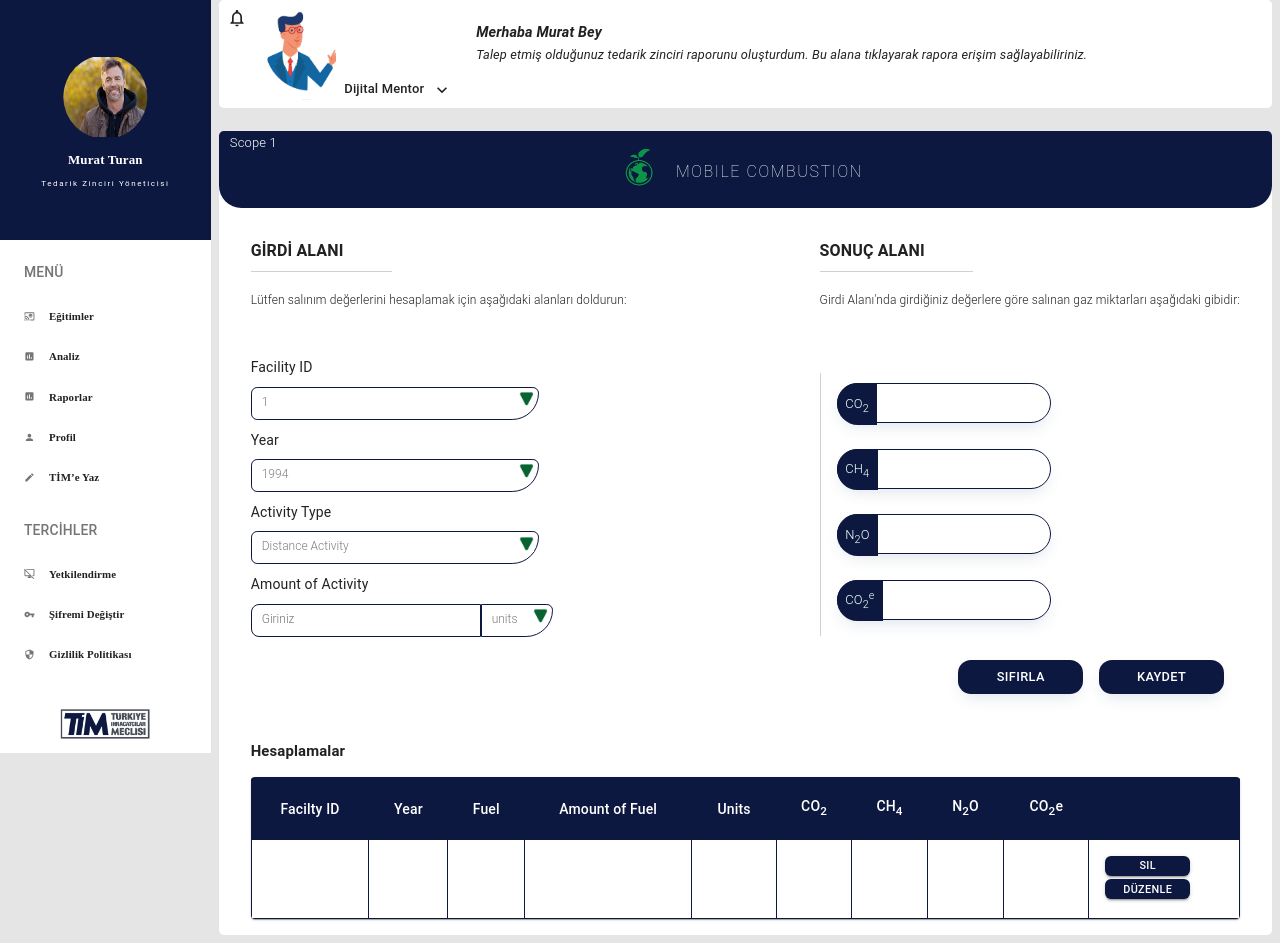
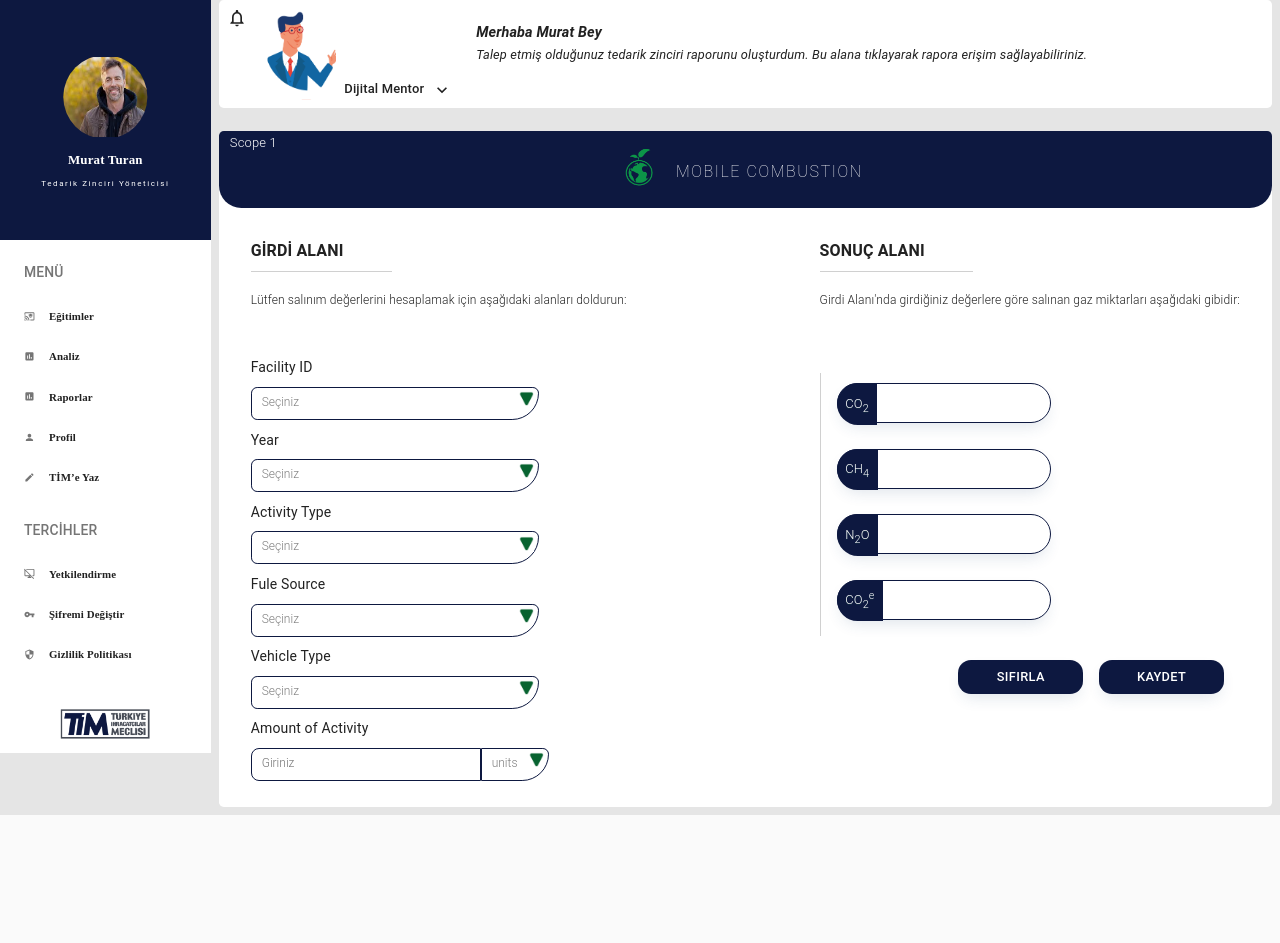
Before and after one commit to Marall-Y/Oscillation-Calculator, a React (Create React App) app: page / in a window 1280 px wide. After the commit the page ends 815 px from the top, so only its background shows below. Built offline with nearby package versions, Linux system fonts and the light colour scheme.

Commit message:
api finish

```diff
--- a/src/components/Content/Content.js
+++ b/src/components/Content/Content.js
@@ -1,4 +1,4 @@
-import React from "react";
+import React, { useState, useEffect } from "react";
 import Apple from "../../images/apple.png";
 import SelectBox from "../common/SelectBox/SelectBox";
 import ResultBox from "../common/ResultBox/ResultBox";
@@ -8,14 +8,138 @@ import Button from "@material-ui/core/Button";
 import useStyles from "./Style";
 
 const Content = () => {
-  const facilityIDs = [1, 2, 3, 4];
-  const years = [1994, 1998, 2002, 2009, 2016, 2022];
-  const activityTypes = [
+  const [facilityIDs, setFacilityIds] = useState([1, 2, 3, 4]);
+  const [years, setYears] = useState([1994, 1998, 2002, 2009, 2016, 2022]);
+  const [activityTypes, setActivityTypes] = useState([
     { id: 4, type: "Distance Activity" },
     { id: 5, type: "Fuel Use" },
-  ];
+  ]);
+  const [selectedActivityType, setSelectedActivityType] = useState("");
+  const [fuelTypes, setFuelTypes] = useState([]);
+  const [fuelSource, setFuelSource] = useState([]);
+  const [vehicleType, setVehicleType] = useState([]);
+  const [unitBox, setUnitBox] = useState([]);
+  const [units, setUnits] = useState([]);
+  const [selectedUnit, setSelectedUnit] = useState("");
+  const [dataTypeId, setDataTypeId] = useState("");
+  const [amount, setAmount] = useState("");
+  const [selectedId, setSelectedId] = useState("");
+  const [selectedYear, setSelectedYear] = useState("");
+  const [selectedFuel, setSelectedFuel] = useState("");
+  const [selectedVehicle, setSelectedVehicle] = useState("");
+  const [finalResponse, setFinalResponse] = useState([]);
+  const [preSubmmitedData, setPreSubmittedData] = useState({});
+  const [submittedData, setSubmittedData] = useState([]);
 
   const classes = useStyles();
+
+  useEffect(() => {
+    if (dataTypeId !== "") {
+      fetch(
+        ` http://3.86.79.133/dijital-mentorluk-backend/public/api/fuel-type?data_type_id=${dataTypeId} `
+      ).then((response) => {
+        response.json().then((data) => {
+          setFuelTypes(data.data);
+        });
+      });
+    }
+    if (dataTypeId === 4) {
+      setSelectedActivityType("distanceActivity ");
+    } else if (dataTypeId === 5) {
+      setSelectedActivityType("fuelUse");
+    }
+  }, [dataTypeId]);
+
+  useEffect(() => {
+    if (fuelTypes.length !== 0) {
+      fuelTypes.map((item) => fuelSource.push(item.name));
+      setFuelSource([...new Set(fuelSource)]);
+    }
+    if (fuelTypes.length !== 0) {
+      fuelTypes.map((item) => vehicleType.push(item.vehicle_type));
+      setVehicleType(vehicleType);
+    }
+  }, [fuelTypes]);
+
+  useEffect(() => {
+    if (dataTypeId !== "") {
+      fetch(
+        ` http://3.86.79.133/dijital-mentorluk-backend/public/api/unit?data_type_id=${dataTypeId} `
+      )
+        .then((response) => {
+          response.json().then((data) => {
+            setUnitBox(data.data);
+          });
+        })
+        .catch((error) => console.log(error));
+    }
+  }, [dataTypeId]);
+
+  useEffect(() => {
+    if (unitBox.length > 0) {
+      unitBox.map((item) => units.push(item.name));
+    }
+  }, [unitBox]);
+
+  const submitHandler = (e) => {
+    fetch(
+      ` http://3.86.79.133/dijital-mentorluk-backend/public/api/greenhouse-gas/mobile-combustion?activity_type=${selectedActivityType}&fuel_name=${selectedFuel}&amount=${amount}&unit=${selectedUnit}&vehicle_type=${selectedVehicle} `
+    )
+      .then((response) => {
+        response.json().then((data) => {
+          setFinalResponse(data.data);
+        });
+      })
+      .catch((error) => console.log(error));
+  };
+
+  useEffect(() => {
+    if (finalResponse.length !== 0) {
+      setPreSubmittedData({
+        ID: selectedId,
+        Year: selectedYear,
+        Fuel: selectedFuel,
+        Amount: amount,
+        unit: selectedUnit,
+        CO2: finalResponse.CO2,
+        CH4: finalResponse.CH4,
+        N2O: finalResponse.N2O,
+        CO2e: finalResponse.CO2e,
+      });
+    }
+  }, [finalResponse]);
+
+  useEffect(() => {
+    if (Object.keys(preSubmmitedData).length !== 0) {
+      submittedData.push(preSubmmitedData);
+    }
+  }, [preSubmmitedData]);
+
+  const ResetHandler = () => {
+    setSelectedId("");
+    setFacilityIds([]);
+    setSelectedYear("");
+    setYears([]);
+    setSelectedActivityType("");
+    setActivityTypes([]);
+    setSelectedFuel("");
+    setSelectedVehicle("");
+    setSelectedUnit("");
+    setFuelTypes([]);
+    setFuelSource([]);
+    setVehicleType([]);
+    setUnitBox([]);
+    setUnits([]);
+    setDataTypeId("");
+    setAmount("");
+    document.getElementById("styledSelect3").value = "";
+    setFinalResponse([]);
+  };
+
+  console.log("presubmit", preSubmmitedData);
+  console.log("submitted", submittedData);
+  console.log("finalresponse", finalResponse);
+  console.log("length", submittedData.length);
 
   return (
     <div className={classes.content}>
@@ -35,12 +159,33 @@ const Content = () => {
               doldurun:
             </p>
             <div className={classes.calculator__selectBoxes}>
-              <SelectBox label="Facility ID" data={facilityIDs} />
-              <SelectBox label="Year" data={years} />
-              <SelectBox label="Activity Type" data={activityTypes} />
-              {/* <SelectBox label="Fule Source" /> */}
-              {/* <SelectBox label="Vehicle Type" /> */}
-              <TextBox label="Amount of Activity" />
+              <SelectBox
+                label="Facility ID"
+                data={facilityIDs}
+                setValue={setSelectedId}
+              />
+              <SelectBox label="Year" data={years} setValue={setSelectedYear} />
+              <SelectBox
+                label="Activity Type"
+                data={activityTypes}
+                setDataTypeId={setDataTypeId}
+              />
+              <SelectBox
+                label="Fule Source"
+                data={fuelSource}
+                setValue={setSelectedFuel}
+              />
+              <SelectBox
+                label="Vehicle Type"
+                data={vehicleType}
+                setValue={setSelectedVehicle}
+              />
+              <TextBox
+                label="Amount of Activity"
+                units={units}
+                setAmount={setAmount}
+                setSelectedUnit={setSelectedUnit}
+              />
             </div>
           </div>
           <div className={classes.calculator__results}>
@@ -50,16 +195,27 @@ const Content = () => {
               aşağıdaki gibidir:
             </p>
             <div className={classes.calculator__resultBoxes}>
-              <ResultBox label="CO" sub="2" />
-              <ResultBox label="CH" sub="4" />
-              <ResultBox label="N" sub="2" second_label="O" />
-              <ResultBox label="CO" sub="2" third_label="e" />
+              <ResultBox label="CO" sub="2" finalData={finalResponse.CO2} />
+              <ResultBox label="CH" sub="4" finalData={finalResponse.CH4} />
+              <ResultBox
+                label="N"
+                sub="2"
+                second_label="O"
+                finalData={finalResponse.N2O}
+              />
+              <ResultBox
+                label="CO"
+                sub="2"
+                third_label="e"
+                finalData={finalResponse.CO2e}
+              />
             </div>
             <div className={classes.calculator__buttons}>
               <Button
                 variant="contained"
                 color="primary"
                 className={classes.calculator__button}
+                onClick={ResetHandler}
               >
                 Sıfırla
               </Button>
@@ -67,18 +223,21 @@ const Content = () => {
                 variant="contained"
                 color="primary"
                 className={classes.calculator__button}
+                onClick={submitHandler}
               >
                 Kaydet
               </Button>
             </div>
           </div>
         </div>
-        <div className={classes.content_results}>
-          <h3 className={classes.content__heading3}>Hesaplamalar</h3>
-          <div>
-            <TableBox />
+        {submittedData.length > 0 && (
+          <div className={classes.content_results}>
+            <h3 className={classes.content__heading3}>Hesaplamalar</h3>
+            <div>
+              <TableBox submittedData={submittedData} />
+            </div>
           </div>
-        </div>
+        )}
       </div>
     </div>
   );
--- a/src/components/common/SelectBox/SelectBox.js
+++ b/src/components/common/SelectBox/SelectBox.js
@@ -2,53 +2,35 @@ import useStyles from "./Style";
 import ChevronBottom from "../../../images/chevron.png";
 import React, { useState, useEffect } from "react";
 
-const SelectBox = ({ label, data }) => {
-  const [dataTypeId, setDataTypeId] = useState("");
-  const [fuelTypes, setFuelTypes] = useState([]);
-  const [fuelSource, setFuelSource] = useState([]);
+const SelectBox = ({ label, data, setDataTypeId, setValue }) => {
   const classes = useStyles();
+  const [hi, setHi] = useState("");
 
   const typeIdHandler = (event) => {
     if (event.target.value === "Distance Activity") {
       setDataTypeId(4);
+    } else if (event.target.value === "Fuel Use") {
+      setDataTypeId(5);
     } else {
-      setDataTypeId(5);
+      setValue(event.target.value);
     }
   };
-
-  useEffect(() => {
-    if (dataTypeId !== "") {
-      fetch(
-        ` http://3.86.79.133/dijital-mentorluk-backend/public/api/fuel-type?data_type_id=${dataTypeId} `
-      ).then((response) => {
-        response.json().then((data) => {
-          setFuelTypes(data.data);
-        });
-      });
-    }
-  }, [dataTypeId]);
-
-  useEffect(() => {
-    if (fuelTypes.length !== 0) {
-      fuelTypes.map((item) => fuelSource.push(item.name));
-      setFuelSource([...new Set(fuelSource)]);
-    }
-  }, [fuelTypes]);
-
-  console.log("fuelSourc", fuelSource);
 
   return (
     <div>
       <label htmlFor="styledSelect1">
         {label}
         <div className={classes.custom_select}>
-          {data[0].type !== "" ? (
+          {data[0]?.type !== "" ? (
             <select
               id="styledSelect1"
               name="options"
               className={classes.select_options}
               onChange={typeIdHandler}
             >
+              <option value="" className={classes.select_option}>
+                Seçiniz
+              </option>
               {data.map((item, index) => {
                 return (
                   <option className={classes.select_option} key={index}>
--- a/src/components/common/Table/Table.js
+++ b/src/components/common/Table/Table.js
@@ -9,8 +9,10 @@ import Paper from "@material-ui/core/Paper";
 import useStyles from "./Style";
 import { Button } from "@material-ui/core";
 
-const TableBox = () => {
+const TableBox = ({ submittedData }) => {
   const classes = useStyles();
+
+  console.log("submitted2", submittedData);
 
   return (
     <div>
@@ -40,16 +42,20 @@ const TableBox = () => {
             </TableRow>
           </TableHead>
           <TableBody>
-            <TableRow>
-              <TableCell component="th" scope="row"></TableCell>
-              <TableCell align="center"></TableCell>
-              <TableCell align="center"></TableCell>
-              <TableCell align="center"></TableCell>
-              <TableCell align="center"></TableCell>
-              <TableCell align="center"></TableCell>
-              <TableCell align="center"></TableCell>
-              <TableCell align="center"></TableCell>
-              <TableCell align="center"></TableCell>
+            {submittedData.map((item) => {
+              return (
+                <TableRow key={item.ID}>
+                  <TableCell component="th" scope="row">
+                    {item.ID}
+                  </TableCell>
+                  <TableCell align="center">{item.Year}</TableCell>
+                  <TableCell align="center">{item.Fuel}</TableCell>
+                  <TableCell align="center">{item.Amount}</TableCell>
+                  <TableCell align="center">{item.unit}</TableCell>
+                  <TableCell align="center">{item.CO2}</TableCell>
+                  <TableCell align="center">{item.CH4}</TableCell>
+                  <TableCell align="center">{item.N2O}</TableCell>
+                  <TableCell align="center">{item.CO2e}</TableCell>
                   <TableCell align="center">
                     <div style={{ display: "flex", flexDirection: "column" }}>
                       <Button
@@ -67,6 +73,8 @@ const TableBox = () => {
                     </div>
                   </TableCell>
                 </TableRow>
+              );
+            })}
           </TableBody>
         </Table>
       </TableContainer>
```
Also changed, not shown: src/components/common/ResultBox/ResultBox.js (+8 -2 lines), src/components/common/TextBox/TextBox.js (+21 -16 lines). Lines whose indentation alone changed are shown as unchanged.
